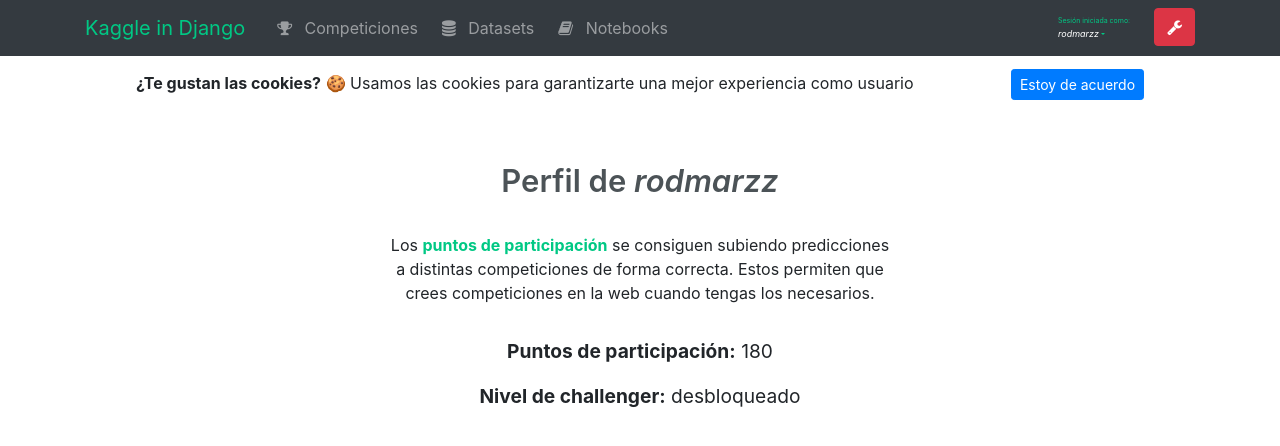
After one commit to isroma/kaggle_in_django, a Django app: page /users/profile in a window 1280 px wide. The commit adds this page. Shown: the top 446 px of the page. Run offline with Django 3.2, Linux system fonts and the light colour scheme; a user stored in the database is signed in; data comes from the database, SQL or seed files in the repository; both versions use the stored data as it was after the commit; some libraries are stand-ins or nearby versions.

Commit message:
profile html created and minor changed to users made

```diff
--- a/dashboard/templates/competition.html
+++ b/dashboard/templates/competition.html
@@ -24,13 +24,13 @@
     </form>
     {% endif %}
 
-    {% if request.user.is_authenticated %}
+    <!-- {% if request.user.is_authenticated %}
     <form action="{% url 'add_points' competition.pk %}" class="pt-2 pl-3">
         <button type="submit" class="btn btn-info">
             Pruebas
         </button>
     </form>
-    {% endif %}
+    {% endif %} -->
 </div>
 
 <h1 class="pt-2">{{ competition.title }}</h1>
--- a/kaggle_django/templates/base.html
+++ b/kaggle_django/templates/base.html
@@ -65,7 +65,7 @@
             style="font-size: 7px; color: #00c884;">Sesión iniciada como: <br>
             <i style="font-size: 9px; color: white;">{{ user }}</i></a>
           <div class="dropdown-menu animate slideIn">
-            <a class="dropdown-item" href="#">
+            <a class="dropdown-item" href="{% url 'profile' %}">
               <span class="fa fa-user pr-2"></span>
               Ver perfil
             </a>
--- /dev/null
+++ b/users/templates/profile.html
@@ -0,0 +1,40 @@
+{% extends "base.html" %}
+{% load static %}
+{% load socialaccount %}
+
+{% block page_content %}
+
+<body>
+   <div class="container">
+      <div class="col-md-6 mx-auto text-center pt-2 pb-2">
+         <h1 style="font-size: 35;">
+            Perfil de <i>{{ request.user.username }}</i>
+         </h1>
+         <p class="pt-4">
+            Los <b style="color: #00c884">puntos de participación</b> se consiguen subiendo predicciones
+            a distintas competiciones de forma correcta. Estos permiten que crees competiciones en la web
+            cuando tengas los necesarios.
+         </p>
+      </div>
+      <div class="row">
+         <div class="col-md-4 mx-auto">
+            <div class="myform form">
+               <div>
+                  <div class="text-center pt-2">
+                     <p style="font-size: larger;"><b>Puntos de participación:</b> {{ points }}</p>
+                     <p style="font-size: larger;"><b>Nivel de challenger:</b>
+                        {% if challenger %}
+                        desbloqueado
+                        {% else %}
+                        faltan {{ unlock }} puntos para desbloquearse
+                        {% endif %}
+                     </p>
+                  </div>
+               </div>
+            </div>
+         </div>
+      </div>
+   </div>
+</body>
+
+{% endblock %}
--- a/users/urls.py
+++ b/users/urls.py
@@ -10,4 +10,5 @@
     path('activate/<slug:uidb64>/<slug:token>', views.activate, name='activate'),
     path('recover_password', views.recover_password, name='recover_password'),
     path('change_password', views.change_password, name='change_password'),
+    path('profile', views.profile, name='profile'),
 ]
--- a/users/views.py
+++ b/users/views.py
@@ -117,8 +117,8 @@
         user = None
 
     context = {
-            'user': user
-        }
+        'user': user
+    }
 
     if user is not None and account_activation_token.check_token(user, token):
         Profile.objects.filter(user=user).update(verified=True)
@@ -196,3 +196,17 @@
                 return redirect('/')
 
     return render(request, 'change_password.html', {'form': form})
+
+
+def profile(request):
+
+    user = Profile.objects.get(user=request.user)
+
+    context = {
+        'username': request.user.username,
+        'points': user.points,
+        'unlock': 25 - user.points,
+        'challenger': user.challenger
+    }
+
+    return render(request, 'profile.html', context)
```
Also changed, not shown: dashboard/views.py (+7 -2 lines), db.sqlite3.
